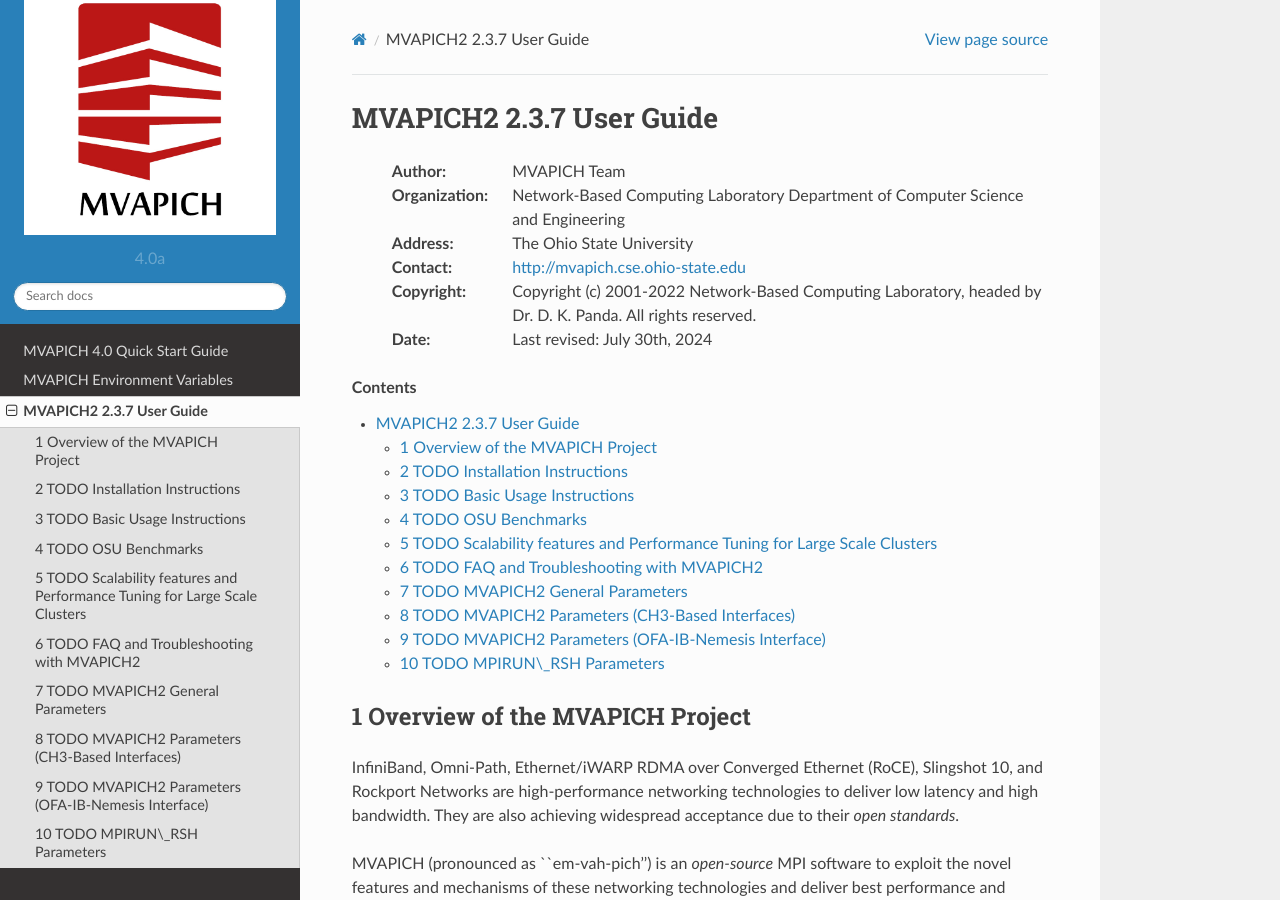
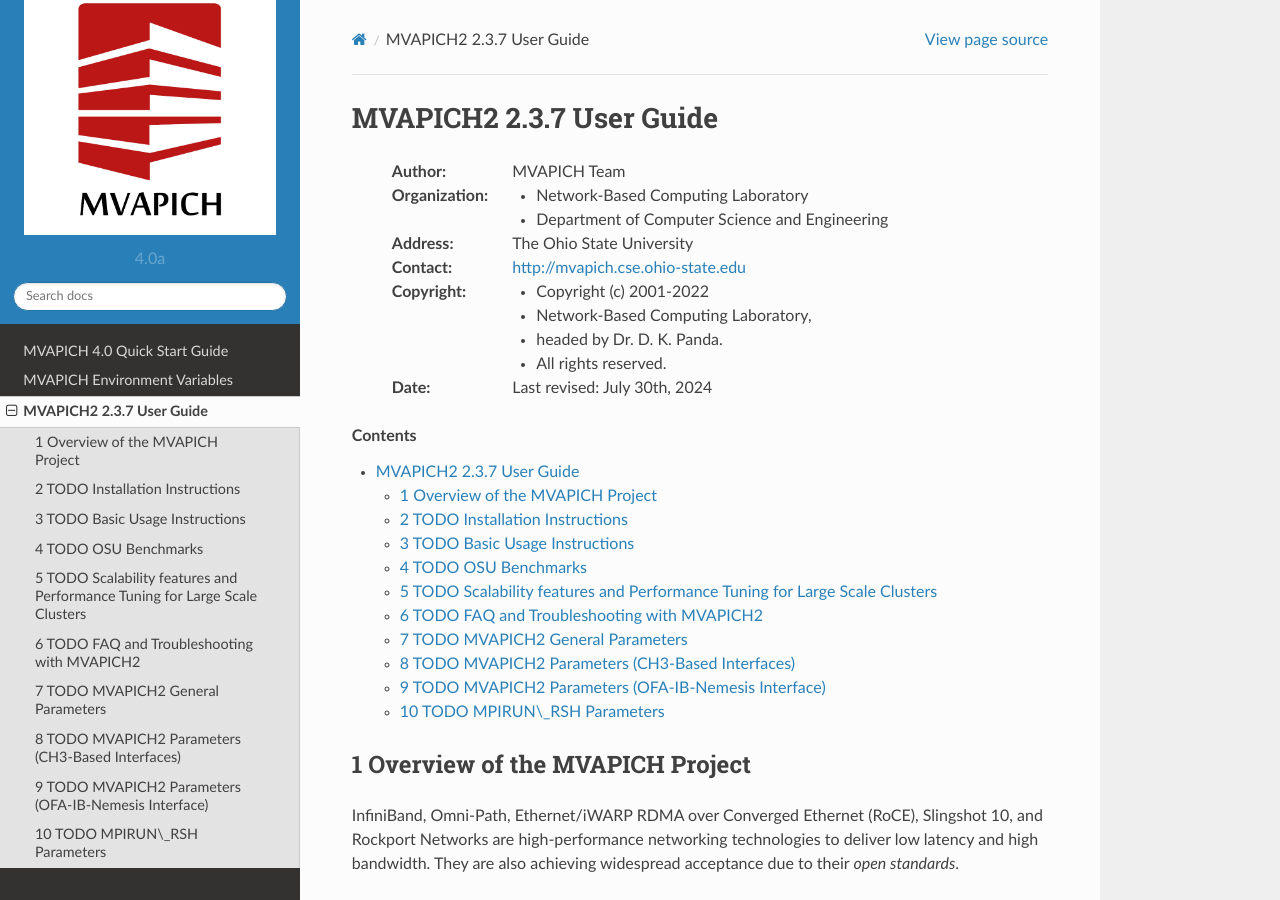
Before and after one commit to OSU-Nowlab/MVAPICH-docs, a Sphinx documentation site: the page built from docs/source/userguide.rst, in a window 1280 px wide and 900 px high. Built offline with Sphinx 7.4.7 and the Read the Docs theme 2.0.0, drawn with Linux system fonts in a browser that asks for light colours.

```diff
--- a/docs/source/userguide.rst
+++ b/docs/source/userguide.rst
@@ -4,17 +4,17 @@
 
     :Author: MVAPICH Team
 
-    :Organization: Network-Based Computing Laboratory
-                   Department of Computer Science and Engineering
+    :Organization: - Network-Based Computing Laboratory
+                   - Department of Computer Science and Engineering
 
     :Address: The Ohio State University
 
     :Contact: http://mvapich.cse.ohio-state.edu
 
-    :Copyright: Copyright (c) 2001-2022
-                Network-Based Computing Laboratory,
-                headed by Dr. D. K. Panda.
-                All rights reserved.
+    :Copyright: - Copyright (c) 2001-2022
+                - Network-Based Computing Laboratory,
+                - headed by Dr. D. K. Panda.
+                - All rights reserved.
 
     :Date: Last revised: July 30th, 2024
 
```
